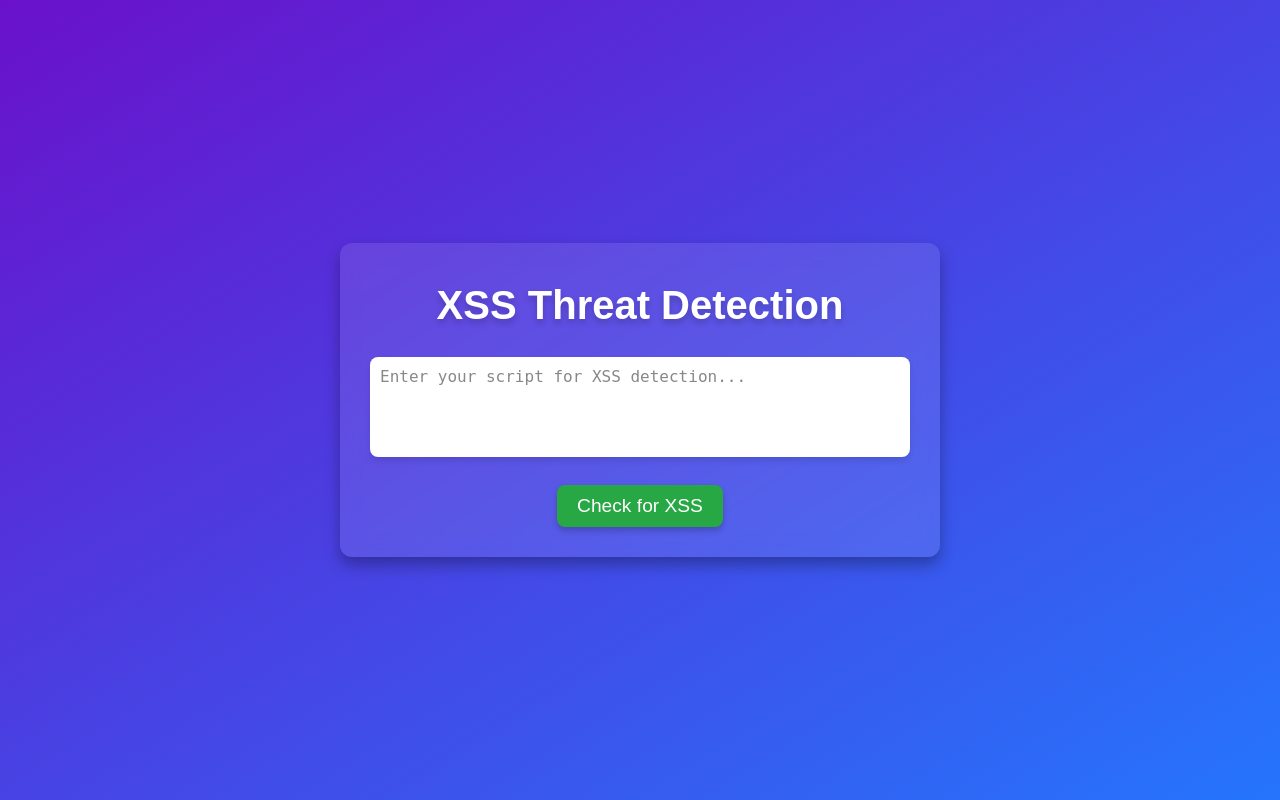
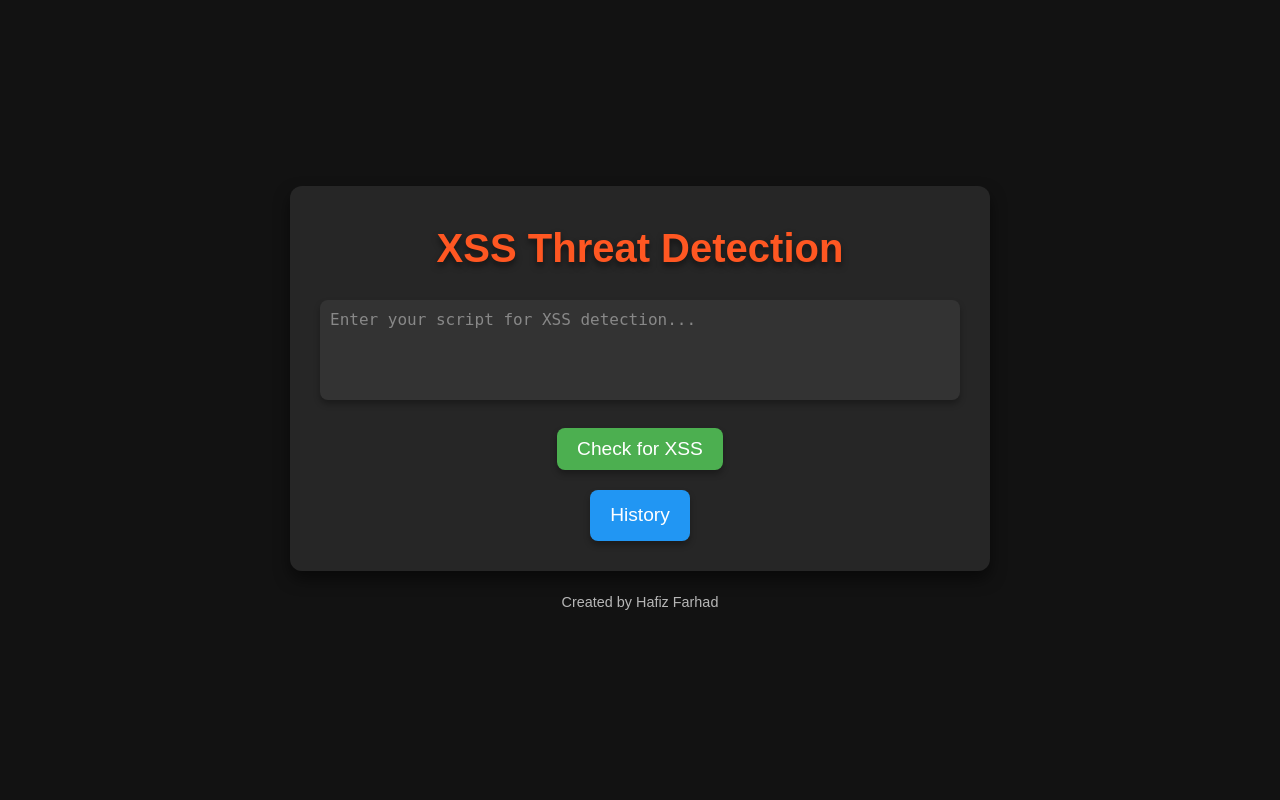
Before and after one commit to hafizfarhad/xss, a Flask app: page / in a window 1280 px wide. Run offline with Flask 3, Linux system fonts and the light colour scheme; parts of the project's set-up code (start-up, migrations or seed data) failed here and were passed over.

Commit message:
bug fixes1.3

```diff
--- a/static/css/style.css
+++ b/static/css/style.css
@@ -7,11 +7,12 @@
 
 body {
     font-family: 'Arial', sans-serif;
-    background: linear-gradient(to bottom right, #6a11cb, #2575fc);
-    color: #ffffff;
+    background: #121212; /* Blackish background */
+    color: #e0e0e0; /* Light text for readability */
     line-height: 1.6;
     min-height: 100vh;
     display: flex;
+    flex-direction: column;
     justify-content: center;
     align-items: center;
     padding: 20px;
@@ -19,22 +20,21 @@ body {
 
 /* Container Styles */
 .container {
-    max-width: 600px;
+    max-width: 700px;
     width: 100%;
-    background: rgba(255, 255, 255, 0.1);
+    background: rgba(40, 40, 40, 0.9); /* Slightly lighter black with opacity */
     border-radius: 12px;
-    box-shadow: 0 8px 15px rgba(0, 0, 0, 0.3);
+    box-shadow: 0 8px 15px rgba(0, 0, 0, 0.5);
     padding: 30px;
     text-align: center;
-    backdrop-filter: blur(10px);
 }
 
 /* Heading Styles */
 h1 {
     font-size: 2.5rem;
     margin-bottom: 20px;
-    color: #ffffff;
-    text-shadow: 0 4px 6px rgba(0, 0, 0, 0.2);
+    color: #ff5722; /* Vibrant orange for headings */
+    text-shadow: 0 4px 6px rgba(0, 0, 0, 0.5);
 }
 
 /* Form Styles */
@@ -49,20 +49,20 @@ textarea {
     border: none;
     border-radius: 8px;
     font-size: 1rem;
-    color: #333;
-    background: #ffffff;
+    color: #e0e0e0;
+    background: #333333; /* Dark gray input field */
     resize: none;
     outline: none;
-    box-shadow: 0 4px 6px rgba(0, 0, 0, 0.1);
+    box-shadow: 0 4px 6px rgba(0, 0, 0, 0.3);
 }
 
 textarea::placeholder {
-    color: #888;
+    color: #888888;
 }
 
 input[type="submit"] {
     margin-top: 20px;
-    background: #28a745;
+    background: #4caf50; /* Green button */
     color: white;
     font-size: 1.2rem;
     padding: 10px 20px;
@@ -70,21 +70,75 @@ input[type="submit"] {
     border-radius: 8px;
     cursor: pointer;
     transition: all 0.3s ease;
-    box-shadow: 0 4px 6px rgba(0, 0, 0, 0.2);
+    box-shadow: 0 4px 6px rgba(0, 0, 0, 0.3);
 }
 
 input[type="submit"]:hover {
-    background: #218838;
+    background: #388e3c; /* Darker green on hover */
     transform: scale(1.05);
-    box-shadow: 0 6px 10px rgba(0, 0, 0, 0.3);
+    box-shadow: 0 6px 10px rgba(0, 0, 0, 0.5);
 }
 
 /* Prediction Result Styles */
 h2 {
     margin-top: 30px;
-    color: #ffe066;
+    color: #ffa726; /* Bright orange for predictions */
     font-size: 1.5rem;
-    text-shadow: 0 4px 6px rgba(0, 0, 0, 0.2);
+    text-shadow: 0 4px 6px rgba(0, 0, 0, 0.3);
+}
+
+/* Table Styles */
+table {
+    width: 100%;
+    border-collapse: collapse;
+    margin-top: 20px;
+    background: #212121; /* Dark background for table */
+    color: #e0e0e0;
+    box-shadow: 0 4px 6px rgba(0, 0, 0, 0.4);
+}
+
+th, td {
+    padding: 10px;
+    text-align: center;
+    border: 1px solid #333333; /* Border for rows and columns */
+}
+
+th {
+    background: #424242; /* Slightly lighter background for table headers */
+    color: #ff9800; /* Vibrant orange headers */
+}
+
+tr:nth-child(even) {
+    background: #2e2e2e; /* Alternating row background */
+}
+
+/* Button Styles */
+.button {
+    display: inline-block;
+    margin-top: 20px;
+    padding: 10px 20px;
+    background: #2196f3; /* Blue button */
+    color: white;
+    text-decoration: none;
+    font-size: 1.2rem;
+    border-radius: 8px;
+    transition: all 0.3s ease;
+    box-shadow: 0 4px 6px rgba(0, 0, 0, 0.3);
+}
+
+.button:hover {
+    background: #1976d2; /* Darker blue on hover */
+    transform: scale(1.05);
+    box-shadow: 0 6px 10px rgba(0, 0, 0, 0.5);
+}
+
+/* Footer Styles */
+footer {
+    margin-top: 20px;
+    text-align: center;
+    color: #e0e0e0;
+    font-size: 0.9rem;
+    opacity: 0.8;
 }
 
 /* Responsive Design */
@@ -100,4 +154,8 @@ h2 {
     input[type="submit"] {
         font-size: 1rem;
     }
+
+    .button {
+        font-size: 1rem;
+    }
 }
--- a/templates/index.html
+++ b/templates/index.html
@@ -10,12 +10,18 @@
     <div class="container">
         <h1>XSS Threat Detection</h1>
         <form action="/predict" method="POST">
-            <textarea name="sentence" placeholder="Enter your script for XSS detection..."></textarea><br>
+            <textarea name="sentence" placeholder="Enter your script for XSS detection..." required></textarea><br>
             <input type="submit" value="Check for XSS">
         </form>
         {% if prediction %}
             <h2>Prediction: {{ prediction }}</h2>
         {% endif %}
+        <!-- Add the History button -->
+        <a href="/records" class="button">History</a>
     </div>
+    <!-- Footer -->
+    <footer>
+        <p>Created by Hafiz Farhad</p>
+    </footer>
 </body>
 </html>
```
Also changed, not shown: templates/records.html (+9 -2 lines).
